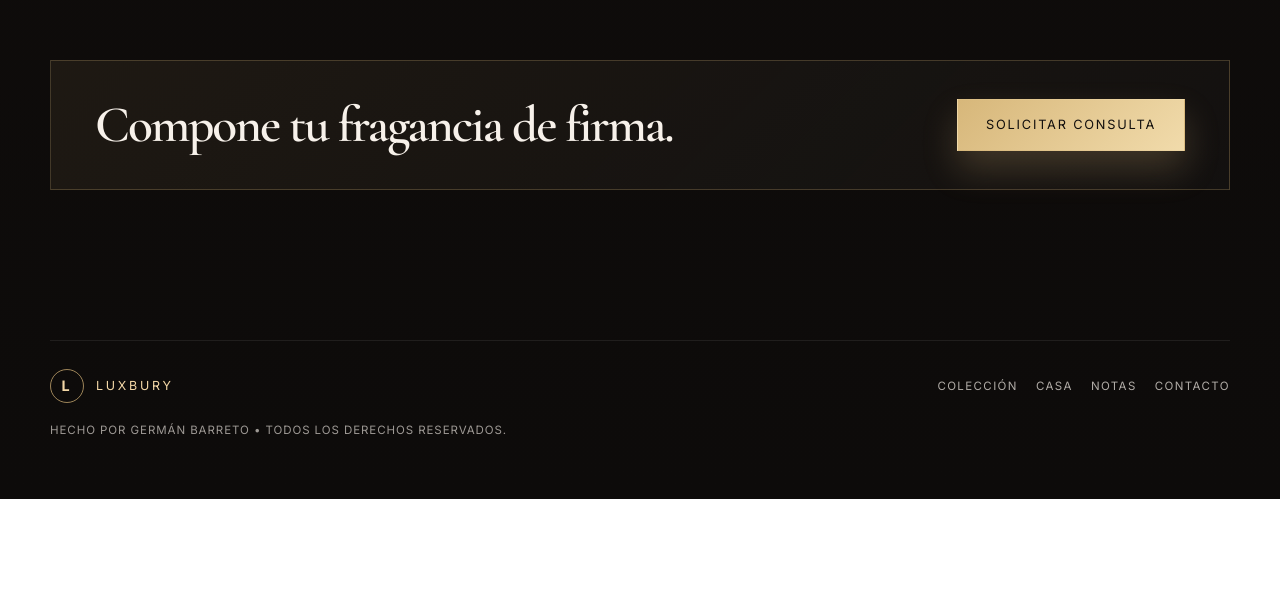
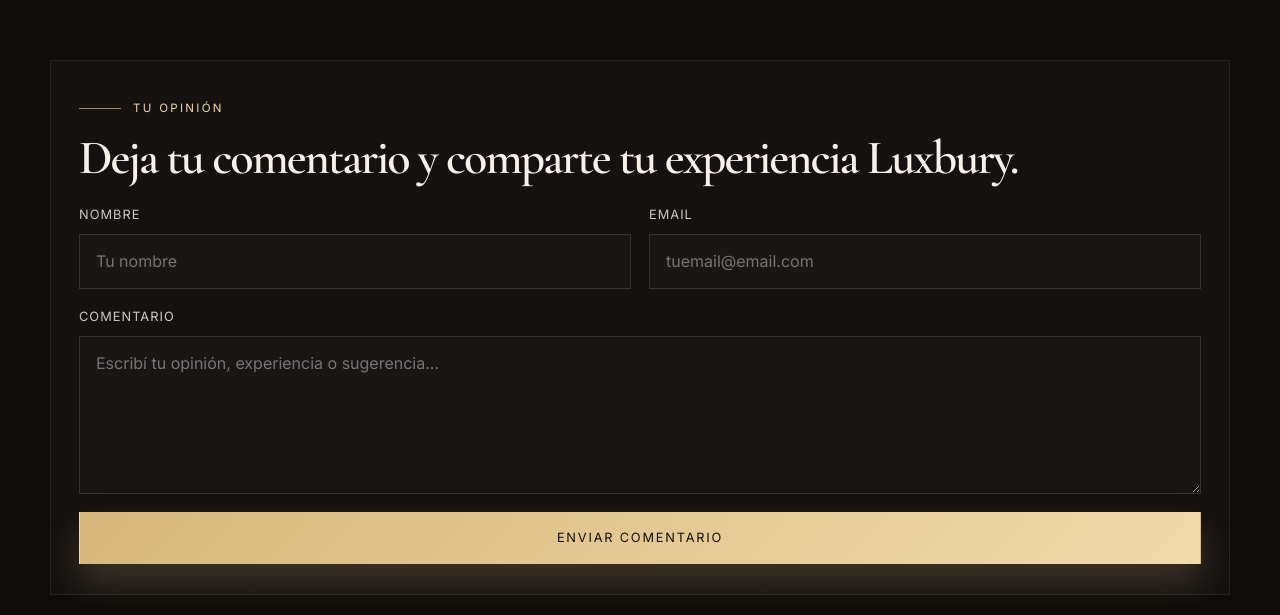
Before and after one commit to germanhb7/Luxbury-parfums, a website: page index.html in a window 1280 px wide. Shown: the part 4685-5300 px from the top of the page. Before the commit the page ends 5184 px from the top, so only its background shows below. Drawn offline with nearby package versions, Linux system fonts and the light colour scheme.

Commit message:
Agregado casillero para comentarios nuevos

```diff
--- a/Css/styles.css
+++ b/Css/styles.css
@@ -653,6 +653,56 @@ button.btn {
   font-size: 0.8rem;
 }
 
+.comment-wrap {
+  display: grid;
+  gap: 24px;
+  padding: 30px 28px;
+  border: 1px solid rgba(255, 255, 255, 0.08);
+  background: rgba(255, 255, 255, 0.02);
+}
+
+.comment-header h2 {
+  font-size: clamp(2rem, 4vw, 3rem);
+  letter-spacing: -0.04em;
+}
+
+.page-comment-form {
+  display: grid;
+  gap: 18px;
+}
+
+.comment-grid {
+  display: grid;
+  grid-template-columns: repeat(2, minmax(0, 1fr));
+  gap: 18px;
+}
+
+.page-comment-form label {
+  display: grid;
+  gap: 8px;
+  color: rgba(247, 241, 234, 0.82);
+  font-size: 0.8rem;
+  letter-spacing: 0.08em;
+  text-transform: uppercase;
+}
+
+.page-comment-form input,
+.page-comment-form textarea {
+  width: 100%;
+  border: 1px solid rgba(255, 255, 255, 0.12);
+  background: rgba(255, 255, 255, 0.02);
+  color: var(--text);
+  padding: 14px 16px;
+  font: inherit;
+  font-size: 16px;
+}
+
+.page-comment-form input:focus,
+.page-comment-form textarea:focus {
+  outline: none;
+  border-color: rgba(217, 183, 122, 0.7);
+}
+
 .cta-box {
   display: flex;
   justify-content: space-between;
--- a/index.html
+++ b/index.html
@@ -360,6 +360,38 @@
         </div>
       </section>
 
+      <section class="section" id="comentarios">
+        <div class="container">
+          <div class="comment-wrap">
+            <div class="comment-header">
+              <div class="eyebrow">Tu opinión</div>
+              <h2>Deja tu comentario y comparte tu experiencia Luxbury.</h2>
+            </div>
+
+            <form class="page-comment-form">
+              <div class="comment-grid">
+                <label>
+                  Nombre
+                  <input type="text" name="comment_nombre" placeholder="Tu nombre" required />
+                </label>
+
+                <label>
+                  Email
+                  <input type="email" name="comment_email" placeholder="tuemail@email.com" required />
+                </label>
+              </div>
+
+              <label>
+                Comentario
+                <textarea name="comment_text" rows="5" placeholder="Escribí tu opinión, experiencia o sugerencia..." required></textarea>
+              </label>
+
+              <button type="submit" class="btn btn-primary">Enviar comentario</button>
+            </form>
+          </div>
+        </div>
+      </section>
+
       <section class="section" id="contact">
         <div class="container">
           <div class="cta-box">
@@ -473,6 +505,7 @@
       const openButtons = document.querySelectorAll('.open-modal');
       const closeButton = document.querySelector('.modal-close');
       const form = document.querySelector('.reservation-form');
+      const commentForm = document.querySelector('.page-comment-form');
       const select = document.querySelector('select[name="membresia"]');
       const successToast = document.getElementById('successToast');
 
@@ -582,6 +615,26 @@
         form.reset();
         showToast();
       });
+
+      if (commentForm) {
+        commentForm.addEventListener('submit', (event) => {
+          event.preventDefault();
+
+          const commentData = new FormData(commentForm);
+          const nombre = commentData.get('comment_nombre') || 'Sin nombre';
+          const email = commentData.get('comment_email') || 'Sin email';
+          const texto = commentData.get('comment_text') || 'Sin comentario';
+          const whatsappNumber = '5493454937789';
+          const message = `Hola Luxbury, quiero dejar un comentario.%0A%0A` +
+            `Nombre: ${nombre}%0A` +
+            `Email: ${email}%0A` +
+            `Comentario: ${texto}`;
+
+          window.open(`https://wa.me/${whatsappNumber}?text=${message}`, '_blank');
+          commentForm.reset();
+          showToast();
+        });
+      }
     </script>
   </body>
 </html>
```
